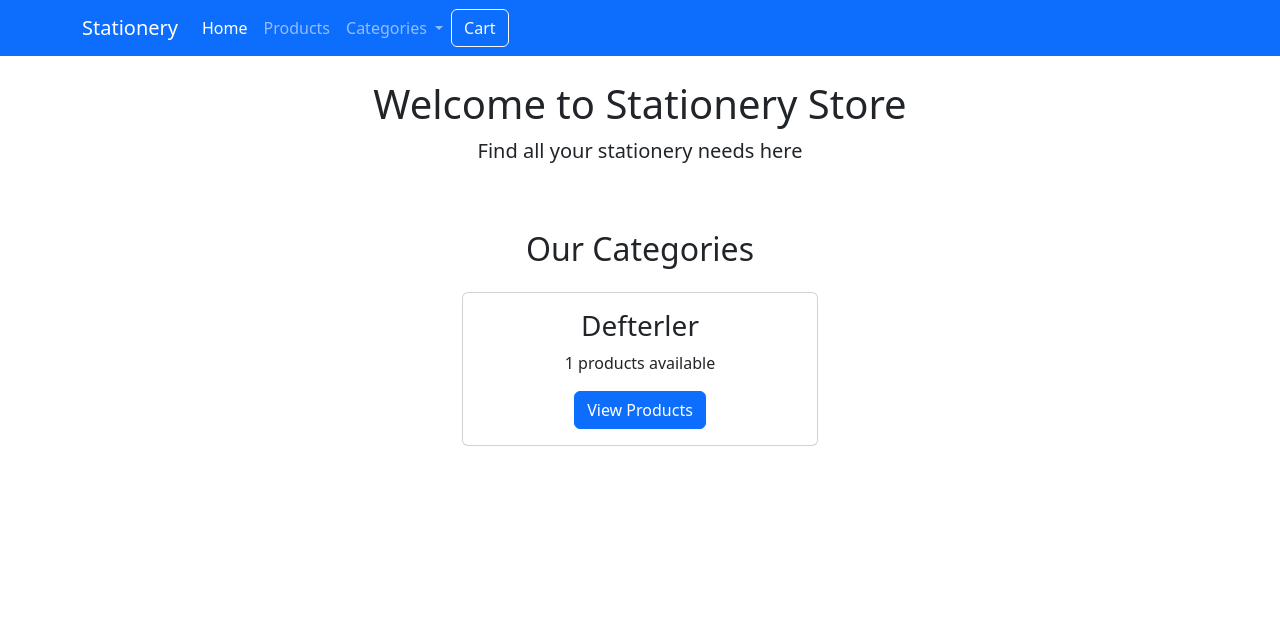
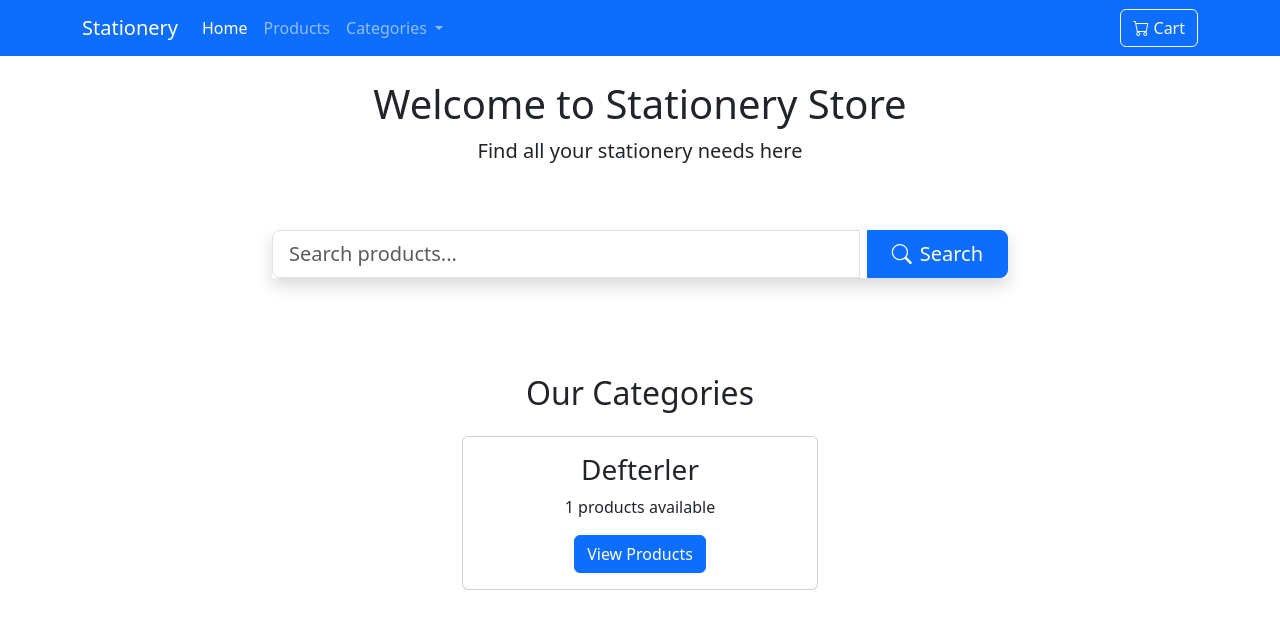
Before and after one commit to Nilufergul/CSE220_practice_session, a Django app: page / in a window 1280 px wide. Shown: the top 629 px of the page. Run offline with Django 5.2, Linux system fonts and the light colour scheme; data comes from the database, SQL or seed files in the repository; some libraries are stand-ins or nearby versions.

Commit message:
Add search functionality and update templates

```diff
--- /dev/null
+++ b/products_app/forms.py
@@ -0,0 +1,12 @@
+from django import forms
+
+class SearchForm(forms.Form):
+    search = forms.CharField(
+        max_length=100,
+        required=True,
+        widget=forms.TextInput(attrs={
+            'class': 'form-control me-2',
+            'placeholder': 'Search products...',
+            'style': 'width: 300px'
+        })
+    )
--- a/products_app/views.py
+++ b/products_app/views.py
@@ -1,33 +1,46 @@
 from django.shortcuts import render
 from .models import Product, Category
+from django.db.models import Q
+from .forms import SearchForm
 
 
 
 def home(request):
     categories = Category.objects.all()
+    search_form = SearchForm()
     context = {
         'categories': categories,
+        'search_form': search_form,
     }
     return render(request, 'home.html', context)
 
 def show_products(request):
     category_id = request.GET.get('category')
+    search_query = request.GET.get('search')
     categories = Category.objects.all()
+    search_form = SearchForm(request.GET)
+
+    products = Product.objects.all()
 
     if category_id:
         try:
             current_category = Category.objects.get(id=category_id)
-            products = Product.objects.filter(category=current_category)
+            products = products.filter(category=current_category)
         except Category.DoesNotExist:
             current_category = None
-            products = Product.objects.all()
     else:
         current_category = None
-        products = Product.objects.all()
+
+    if search_query:
+        products = products.filter(
+            Q(name__icontains=search_query) |
+            Q(description__icontains=search_query)
+        )
 
     context = {
         'products': products,
         'categories': categories,
-        'current_category': current_category
+        'current_category': current_category,
+        'search_form': search_form
     }
     return render(request, 'show_products.html', context)
--- a/templates/base.html
+++ b/templates/base.html
@@ -5,6 +5,7 @@
     <meta name="viewport" content="width=device-width, initial-scale=1.0">
     <title>{% block title %}Stationery{% endblock %}</title>
     <link href="https://cdn.jsdelivr.net/npm/bootstrap@5.3.0/dist/css/bootstrap.min.css" rel="stylesheet">
+    <link rel="stylesheet" href="https://cdn.jsdelivr.net/npm/bootstrap-icons@1.7.2/font/bootstrap-icons.css">
 </head>
 <body>
     <nav class="navbar navbar-expand-lg navbar-dark bg-primary">
@@ -14,7 +15,7 @@
                 <span class="navbar-toggler-icon"></span>
             </button>
             <div class="collapse navbar-collapse" id="navbarNav">
-                <ul class="navbar-nav">
+                <ul class="navbar-nav me-auto">
                     <li class="nav-item">
                         <a class="nav-link {% if request.path == '/' %}active{% endif %}" href="/">
                             Home
@@ -43,11 +44,9 @@
                         </ul>
                     </li>
                 </ul>
-                <div class="d-flex justify-content-end">
-                    <a href="{% url 'cart_detail' %}" class="btn btn-outline-light">
-                        <i class="bi bi-cart"></i> Cart
-                    </a>
-                </div>
+                <a href="{% url 'cart_detail' %}" class="btn btn-outline-light">
+                    <i class="bi bi-cart"></i> Cart
+                </a>
             </div>
         </div>
     </nav>
--- a/templates/home.html
+++ b/templates/home.html
@@ -7,6 +7,21 @@
     <div class="col-12 text-center mb-5">
         <h1>Welcome to Stationery Store</h1>
         <p class="lead">Find all your stationery needs here</p>
+    </div>
+
+    <div class="col-12 mb-5">
+        <div class="row justify-content-center">
+            <div class="col-md-8">
+                <form action="{% url 'products' %}" method="GET" class="mb-5">
+                    <div class="input-group input-group-lg shadow">
+                        {{ search_form.search }}
+                        <button class="btn btn-primary px-4" type="submit">
+                            <i class="bi bi-search me-2"></i>Search
+                        </button>
+                    </div>
+                </form>
+            </div>
+        </div>
     </div>
 
     <div class="col-12 mb-5">
@@ -20,7 +35,7 @@
                         <p class="card-text">
                             {{ category.products.count }} products available
                         </p>
-                        <a href="/products/?category={{ category.id }}" class="btn btn-primary">
+                        <a href="{% url 'products' %}?category={{ category.id }}" class="btn btn-primary">
                             View Products
                         </a>
                     </div>
```
Also changed, not shown: 1 other file.
